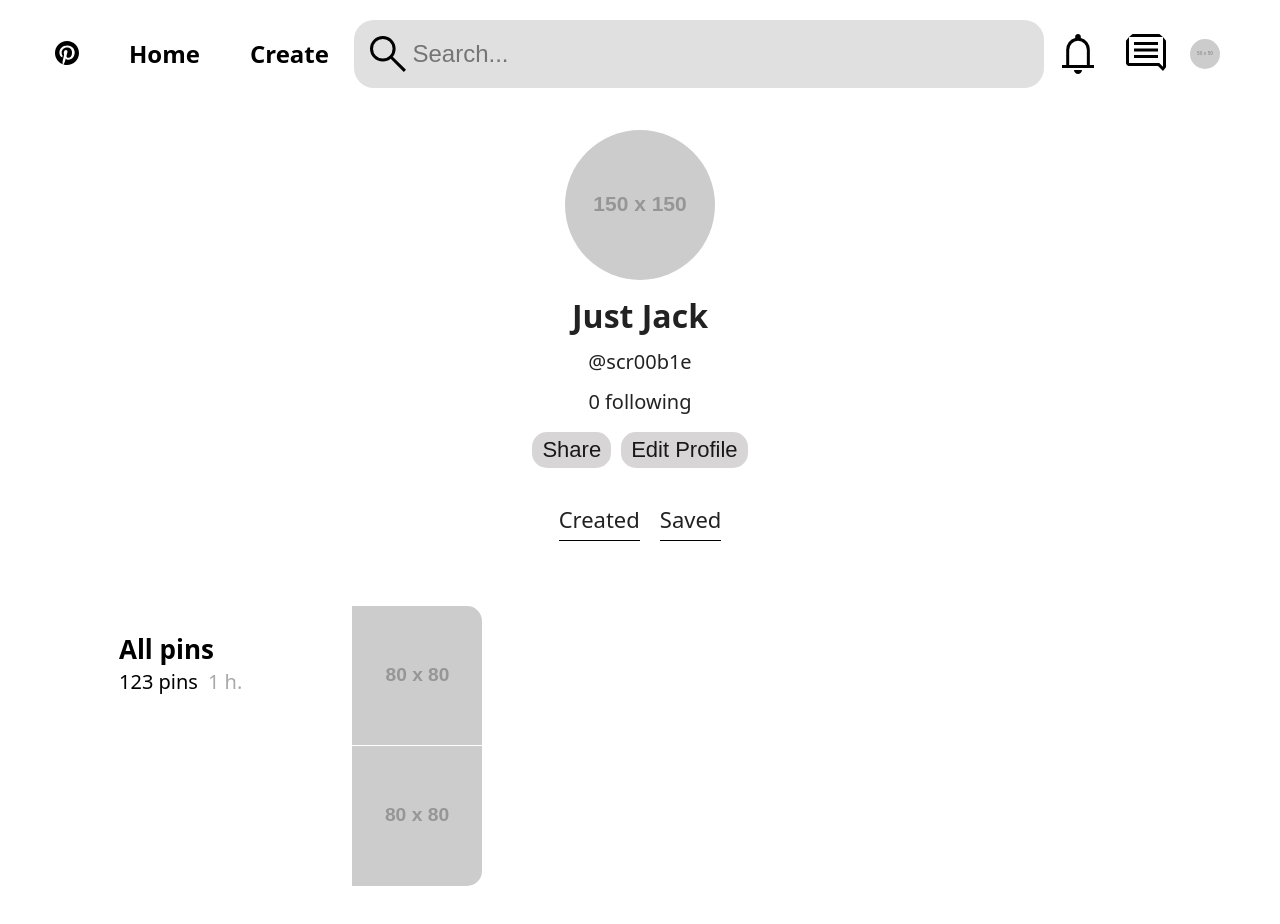
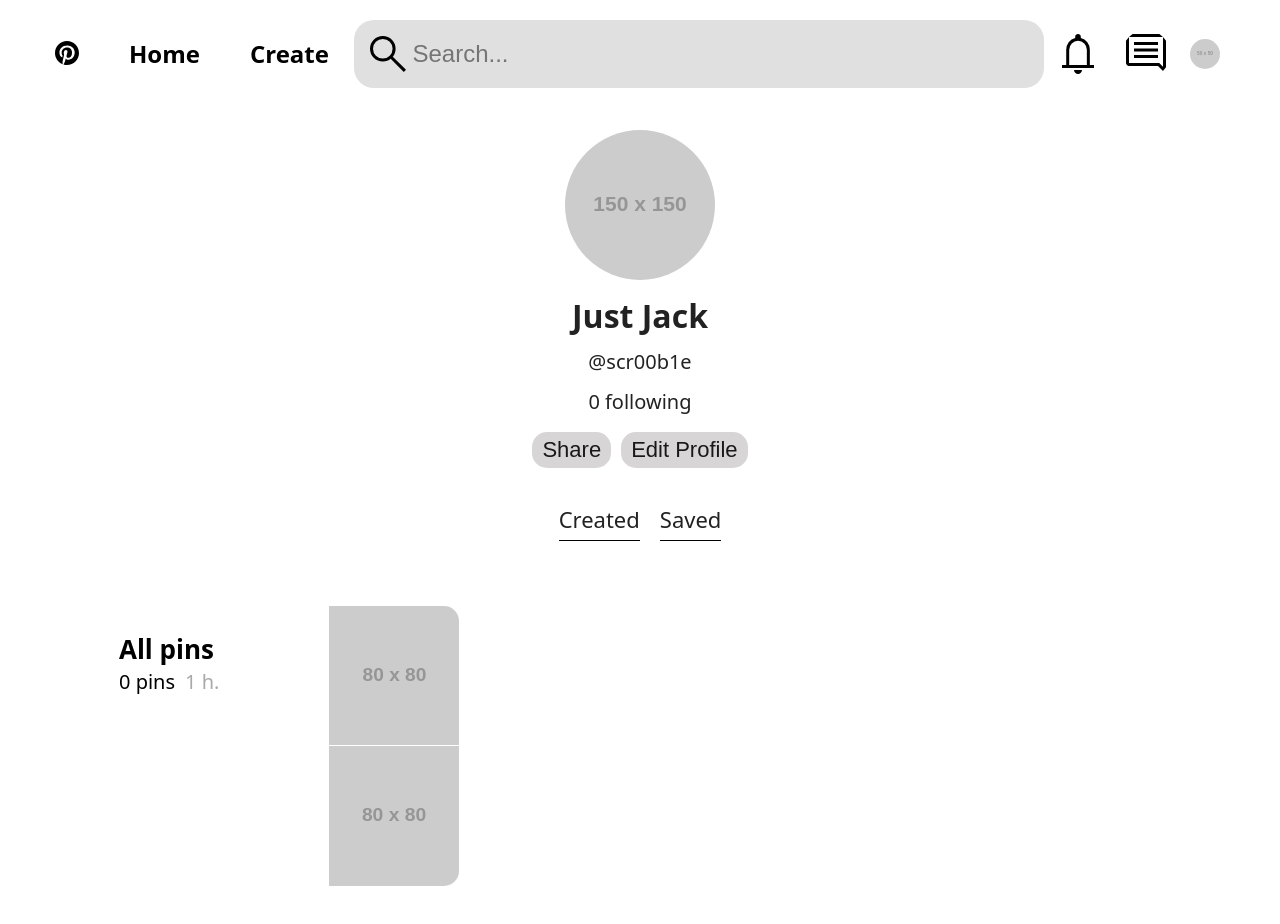
Before and after one commit to Scr00b1e/pinterest-clone, a React (Create React App) app: page /profile in a window 1280 px wide. Shown: the top 924 px of the page. Built offline with nearby package versions, Linux system fonts and the light colour scheme.

Commit message:
added loader

```diff
--- a/package.json
+++ b/package.json
@@ -17,6 +17,7 @@
     "react-redux": "^8.0.4",
     "react-router-dom": "^6.4.1",
     "react-scripts": "5.0.1",
+    "react-spinners": "^0.13.6",
     "sass": "^1.54.9",
     "typescript": "^4.8.3",
     "web-vitals": "^2.1.4"
--- a/src/pages/Home.tsx
+++ b/src/pages/Home.tsx
@@ -1,5 +1,6 @@
 import axios from 'axios'
 import React from 'react'
+import Loader from '../components/loader/Loader'
 import Pin from '../components/pin/Pin'
 import './home.scss'
 
@@ -12,15 +13,18 @@ export type ItemsProps = {
 
 const Home: React.FC = () => {
   const [items, setItems] = React.useState([])
+  const [isLoading, setIsLoading] = React.useState(false)
 
   const things = items.map((obj: ItemsProps) => (
     <Pin {...obj} key={obj.id}/>
   ))
 
   React.useEffect(() => {
+    setIsLoading(true)
     axios.get('https://632c5cb61aabd837399a579d.mockapi.io/practice/pins')
     .then((res) => {
       setItems(res.data)
+      setIsLoading(false)
     })
     window.scrollTo(0, 0)
   }, [])
@@ -29,7 +33,7 @@ const Home: React.FC = () => {
     <div className='home'>
         <div className="home__content">
             {
-              things
+              isLoading ? <Loader/> : things
             }
         </div>
     </div>
--- a/src/pages/profile/Profile.tsx
+++ b/src/pages/profile/Profile.tsx
@@ -8,6 +8,7 @@ import './profile.scss'
 const Profile: React.FC = () => {
     //redux
     const item = useSelector((state: RootState) => state.pinSlice.subjects)
+    const count = item.reduce((count: number, item: any) => count + item.count, 0)
     //react
 
   return (
@@ -43,7 +44,7 @@ const Profile: React.FC = () => {
                         </div>
                         <h1 className='profile__gallery-title'>All pins</h1>
                         <div className="profile__gallery-words">
-                            <p>123 pins</p>
+                            <p>{count} pins</p>
                             <span>1 h.</span>
                         </div>
                     </div>
```
Also changed, not shown: 1 other file (tests, documents, lock files or other folders).
